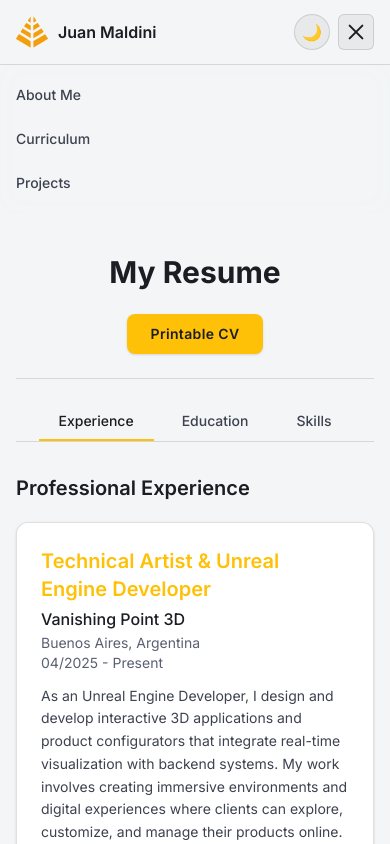
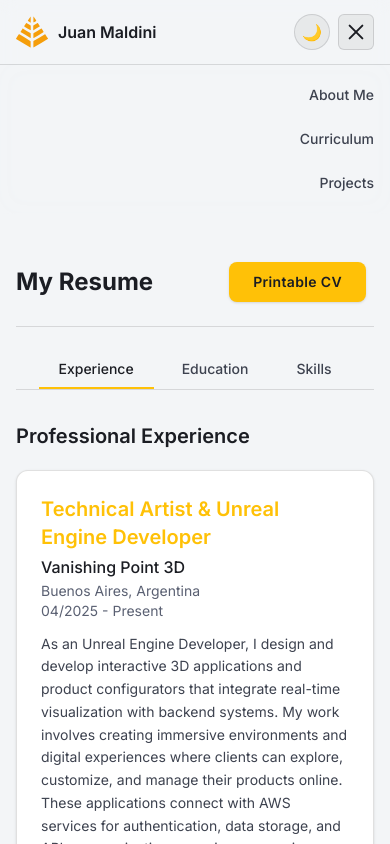
Before and after one commit to JuanMaldini/juanmaldini-web, a React (Vite) app: page /curriculum in a window 390 px wide. Both pictures are taken after a click on the button "Toggle navigation". Shown: the top 844 px of the page. Built offline with nearby package versions, Linux system fonts and the light colour scheme.

Commit message:
cv buttons

```diff
--- a/src/components/Navbar.tsx
+++ b/src/components/Navbar.tsx
@@ -107,12 +107,12 @@ export default function Navbar() {
       {/* Mobile menu */}
       {mobileOpen && (
         <div className="border-t border-line bg-bg2/95 backdrop-blur-md md:hidden">
-          <div className="mx-auto flex max-w-[1200px] flex-col px-4 py-2 sm:px-6">
+          <div className="mx-auto flex max-w-[1200px] flex-col items-end px-4 py-2 sm:px-6">
             {navItems.map((item) => (
               <button
                 key={item.path}
                 onClick={() => go(item.path)}
-                className="py-3 text-left text-sm font-medium text-muted hover:text-ink"
+                className="py-3 text-right text-sm font-medium text-muted hover:text-ink"
               >
                 {item.label}
               </button>
--- a/src/features/curriculum/CurriculumPage.tsx
+++ b/src/features/curriculum/CurriculumPage.tsx
@@ -46,9 +46,13 @@ export default function CurriculumPage() {
 
   return (
     <div className="mx-auto w-full max-w-[1200px] px-4 py-10 sm:px-6 sm:py-14">
-      <header className="mb-6 flex flex-col items-center justify-between gap-4 border-b border-line pb-4 sm:flex-row">
-        <h2 className="text-3xl font-bold text-ink">My Resume</h2>
-        <Button goTo="/curriculumweb" text="Printable CV" />
+      <header className="mb-6 flex flex-row flex-nowrap items-center justify-between gap-3 border-b border-line pb-4">
+        <h2 className="min-w-0 truncate text-2xl font-bold text-ink sm:text-3xl">
+          My Resume
+        </h2>
+        <div className="shrink-0">
+          <Button goTo="/curriculumweb" text="Printable CV" />
+        </div>
       </header>
 
       <div id="tab-content" className="scroll-mt-20">
--- a/src/features/curriculum/exportCvPdf.ts
+++ b/src/features/curriculum/exportCvPdf.ts
@@ -20,6 +20,7 @@ export async function exportCvPdf(fileName: string) {
   container.style.background = "#fff";
 
   clone.style.transform = "none";
+  clone.style.zoom = "1";
   clone.style.left = "0";
   clone.style.boxShadow = "none";
   clone.style.borderRadius = "0";
--- a/src/features/curriculum/resume-document.css
+++ b/src/features/curriculum/resume-document.css
@@ -28,9 +28,9 @@
     1
   );
   margin: 0 auto;
-  transform: scale(var(--scale));
-  transform-origin: top center;
-  will-change: transform;
+  /* zoom scales the layout box (not just the paint), so the page stays
+     centered and never overflows sideways on narrow screens. */
+  zoom: var(--scale);
 }
 
 .cv-grid {
@@ -203,6 +203,6 @@
     box-shadow: none;
     border-radius: 0;
     width: 210mm;
-    transform: none;
+    zoom: 1;
   }
 }
```
